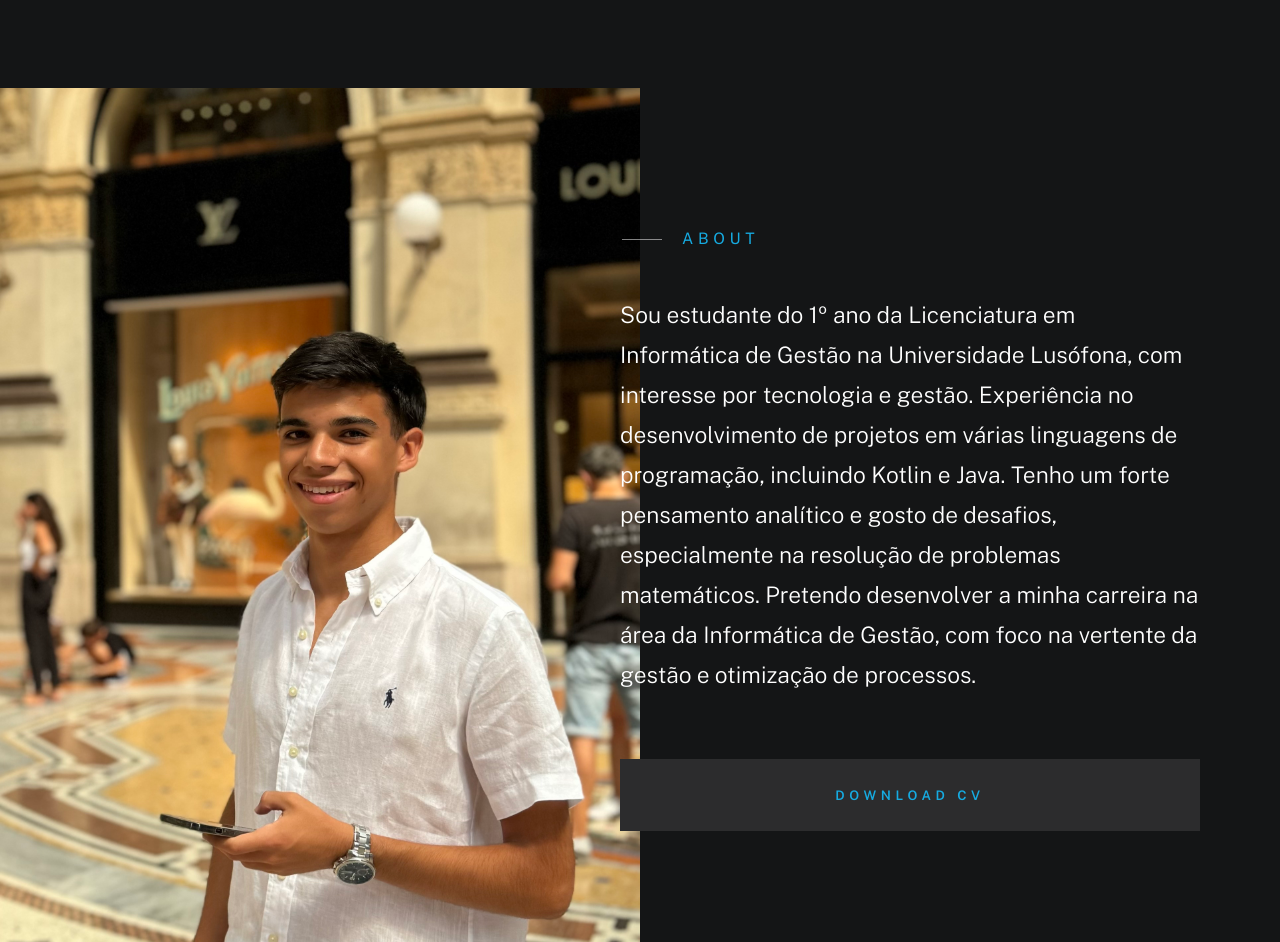
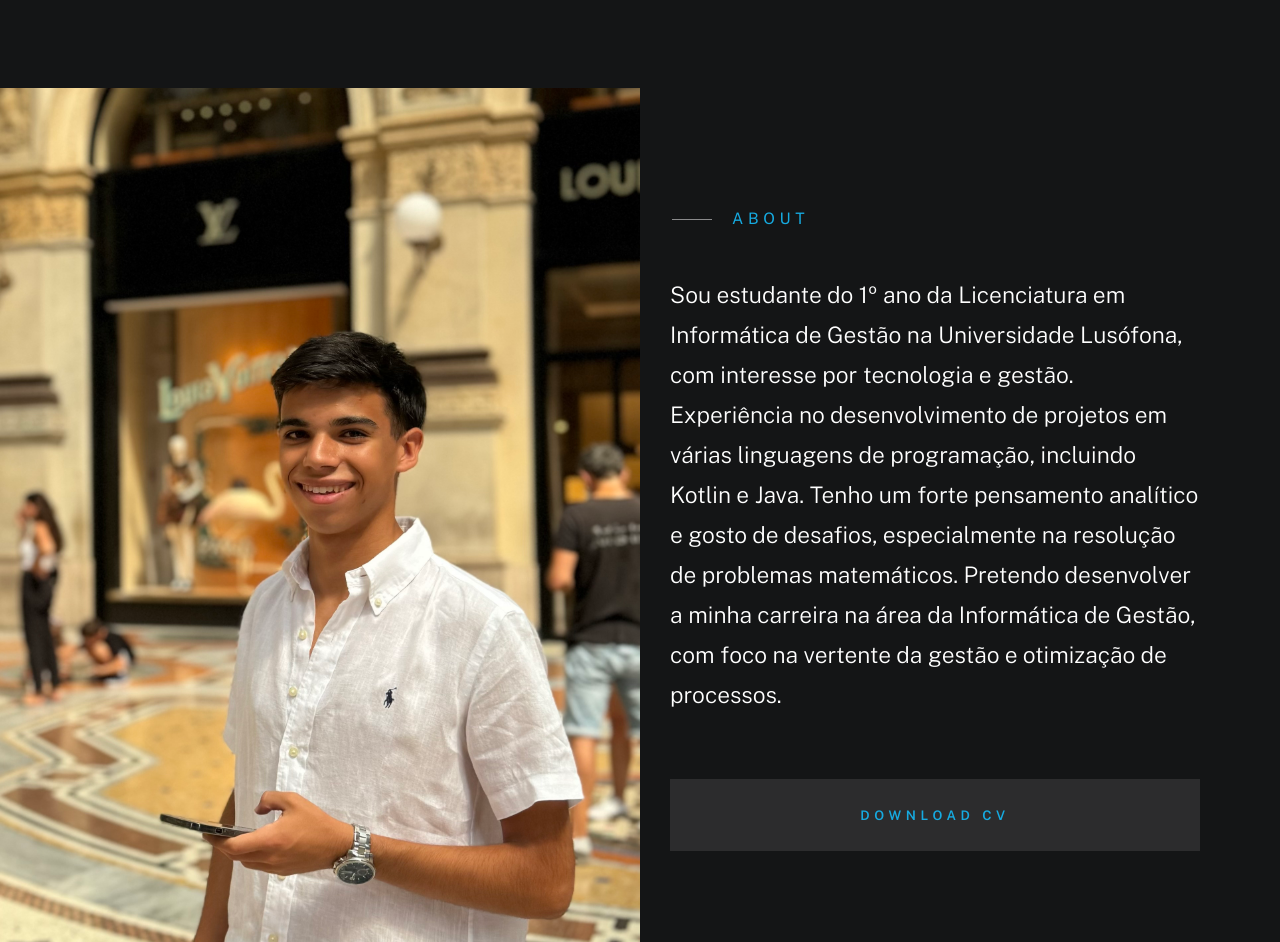
Before and after one commit to rodrigo290606/rodrigoalexandre.github.io, a plain HTML site: page index.html in a window 1280 px wide. Shown: the part 1040-1982 px from the top of the page. Drawn offline with nearby package versions, Linux system fonts and the light colour scheme; a web font is replaced by a local one.

Commit message:
Atualizar index.html

```diff
--- a/css/styles.css
+++ b/css/styles.css
@@ -3415,7 +3415,7 @@ img.u-pull-left {
 
 .about-info__text {
     padding     : var(--vspace-3_5) 10vw var(--vspace-2) 0;
-    margin-left : -2rem;
+    margin-left : 3rem;
 }
 
 .about-info__text .text-pretitle {
```
